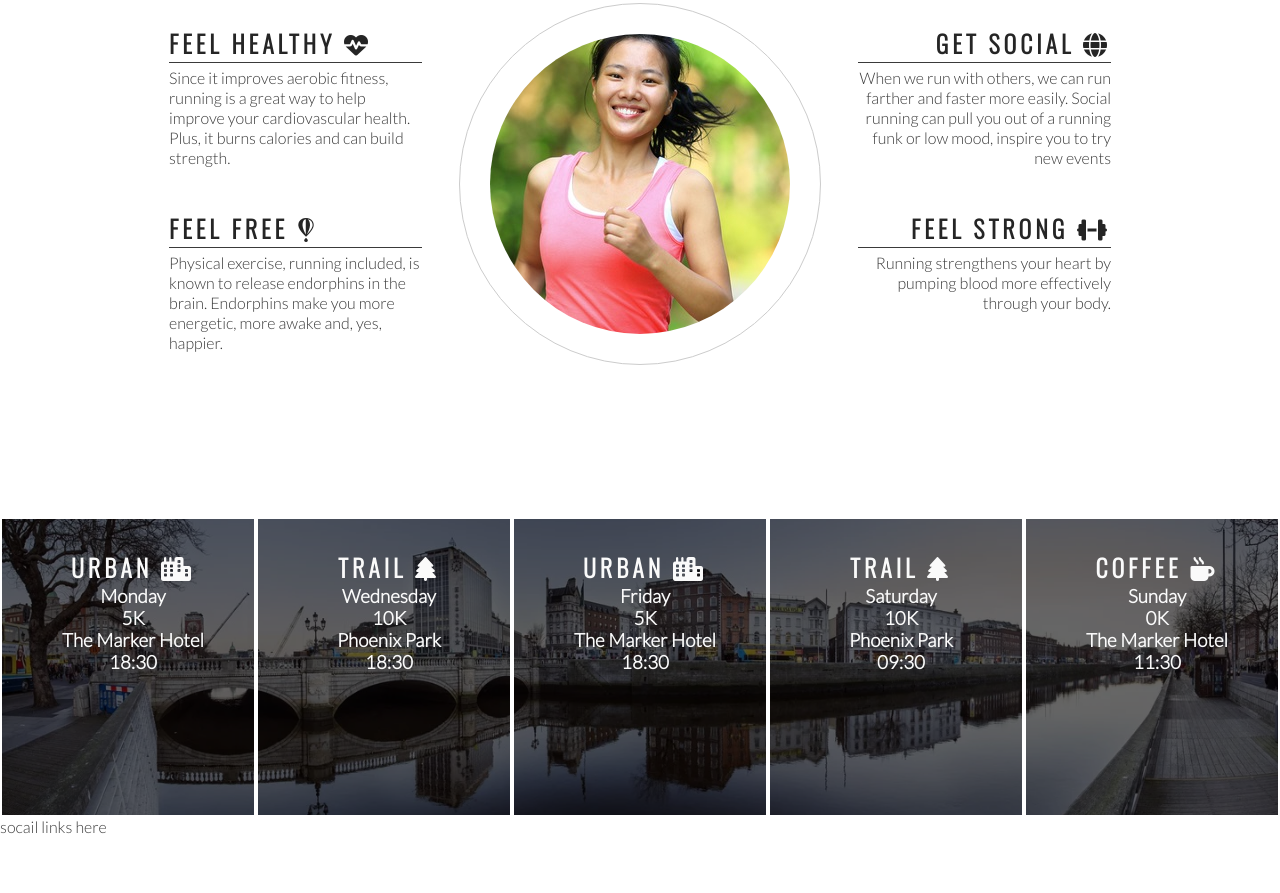
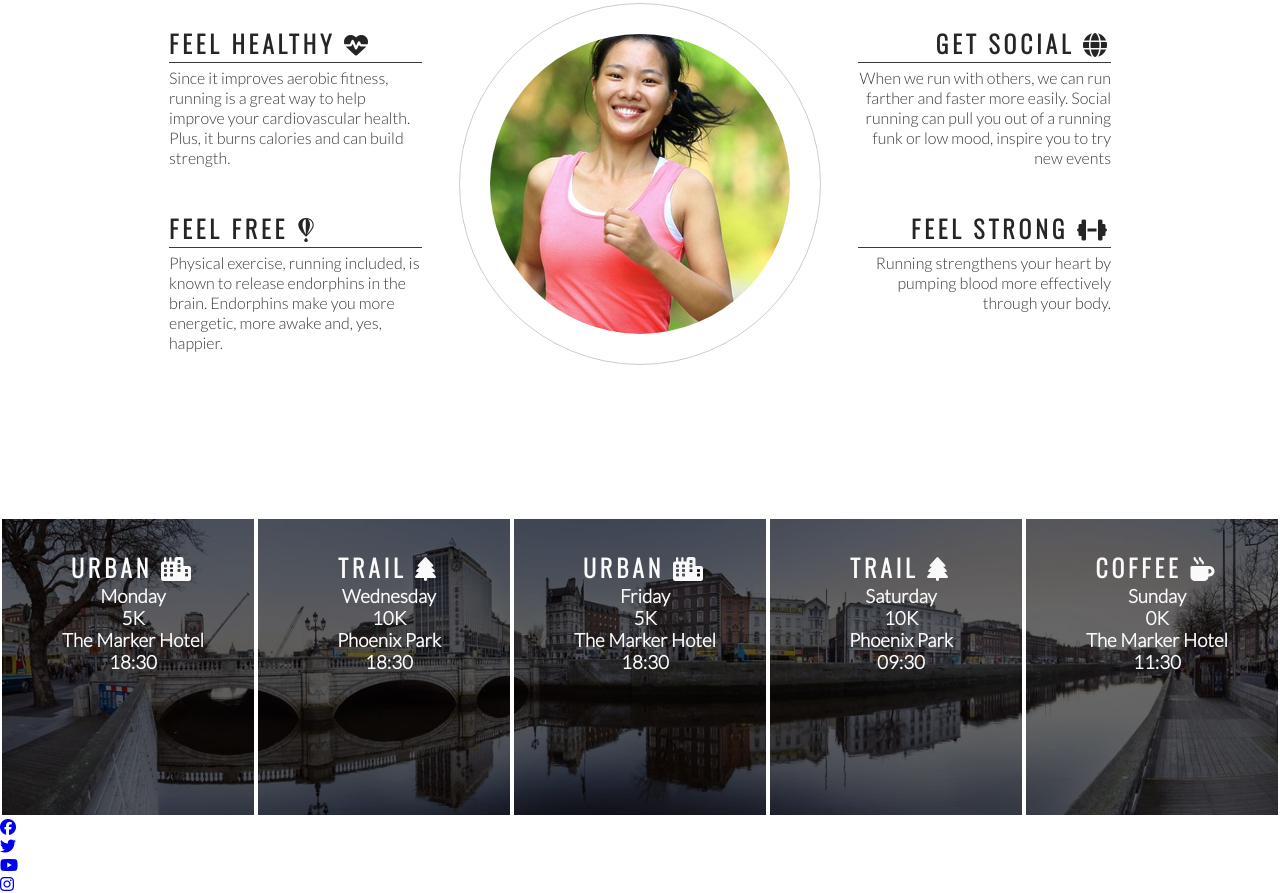
Before and after one commit to Chris-Tollan/Love-Running, a plain HTML site: page index.html in a window 1280 px wide. Shown: the part 778-1671 px from the top of the page. Before the commit the page ends 1614 px from the top, so only its background shows below. Drawn offline with nearby package versions, Linux system fonts and the light colour scheme.

Commit message:
add social media icons to footer

```diff
--- a/index.html
+++ b/index.html
@@ -107,7 +107,34 @@
             <h3>11:30</h3>
         </div>
     </section>
-    <footer>socail links here</footer>
+    <footer>
+        <ul>
+            <li>
+                <a href="https://facebook.com" target="_blank" rel="noopener"
+                    aria-label="visit our facebook page (opens in a new tab)">
+                    <i class="fa-brands fa-facebook"></i>
+                </a>
+            </li>
+            <li>
+                <a href="https://twitter.com" target="_blank" rel="noopener"
+                    aria-label="visit our twitter page (opens in a new tab)">
+                    <i class="fa-brands fa-twitter"></i>
+                </a>
+            </li>
+            <li>
+                <a href="https://youtube.com" target="_blank" rel="noopener"
+                    aria-label="visit our youtube page (opens in a new tab)">
+                    <i class="fa-brands fa-youtube"></i>
+                </a>
+            </li>
+            <li>
+                <a href="https://instagram.com" target="_blank" rel="noopener"
+                    aria-label="visit our instagram page (opens in a new tab)">
+                    <i class="fa-brands fa-instagram"></i>
+                </a>
+            </li>
+        </ul>
+    </footer>
 
     <!-- font awesome script -->
     <script src="https://kit.fontawesome.com/4c5b290b58.js" crossorigin="anonymous"></script>
```
